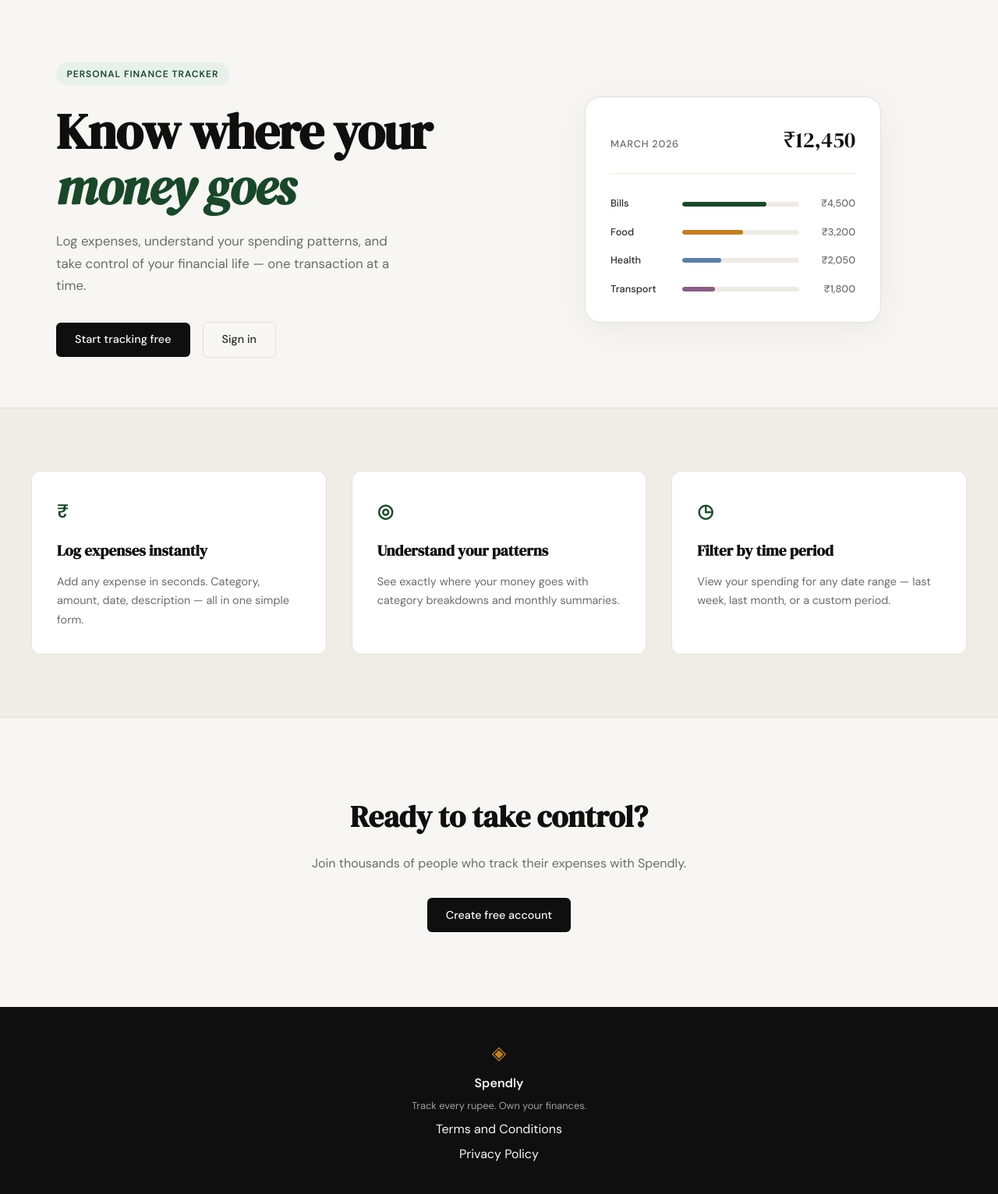
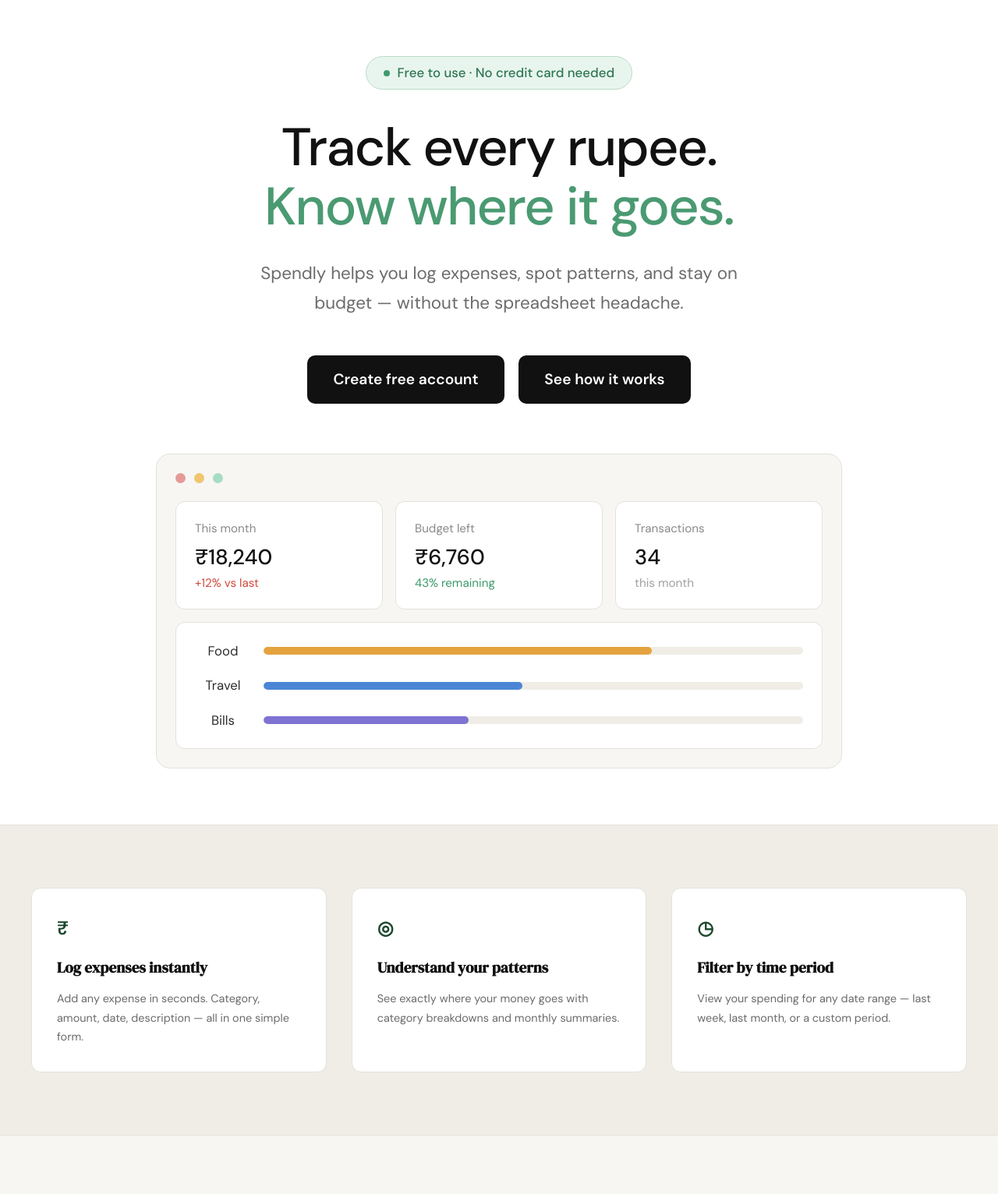
Before and after one commit to PrinceSxR/Rora, a Flask app: page / in a window 1280 px wide. Shown: the part 61-1593 px from the top of the page at 78% size. Run offline with Flask 3, Linux system fonts and the light colour scheme.

Commit message:
landing: redesign hero section to match mockup

```diff
--- /dev/null
+++ b/static/css/landing.css
@@ -0,0 +1,188 @@
+/* ------------------------------------------------------------------ */
+/* Landing page — hero                                                 */
+/* ------------------------------------------------------------------ */
+
+.landing-hero {
+    background: var(--paper-card);
+    padding: 4.5rem 1.5rem 4.5rem;
+}
+
+.landing-hero-inner {
+    max-width: 760px;
+    margin: 0 auto;
+    text-align: center;
+}
+
+.hero-pill {
+    display: inline-flex;
+    align-items: center;
+    gap: 0.6rem;
+    background: #e8f5ee;
+    color: #2e7553;
+    border: 1px solid #b9dcc8;
+    border-radius: 999px;
+    padding: 0.45rem 1.35rem;
+    font-size: 1.05rem;
+    font-weight: 500;
+    margin-bottom: 2.25rem;
+}
+
+.hero-pill-dot {
+    width: 8px;
+    height: 8px;
+    border-radius: 50%;
+    background: #3f9a6c;
+}
+
+.hero-heading {
+    font-family: var(--font-body);
+    font-size: clamp(2.5rem, 7vw, 4.25rem);
+    font-weight: 500;
+    line-height: 1.12;
+    letter-spacing: -0.025em;
+    color: #111111;
+    margin-bottom: 1.75rem;
+}
+
+.hero-heading-accent { color: #4a9a72; }
+
+.hero-lead {
+    font-size: clamp(1.05rem, 2.2vw, 1.4rem);
+    line-height: 1.7;
+    color: var(--ink-muted);
+    max-width: 640px;
+    margin: 0 auto 3rem;
+}
+
+.hero-buttons {
+    display: flex;
+    justify-content: center;
+    flex-wrap: wrap;
+    gap: 1.1rem;
+}
+
+.hero-btn {
+    display: inline-block;
+    background: #111111;
+    color: #ffffff;
+    padding: 1rem 2.1rem;
+    border-radius: 10px;
+    font-size: 1.2rem;
+    font-weight: 600;
+    transition: background 0.2s;
+}
+
+.hero-btn:hover { background: var(--accent); }
+
+/* Dashboard preview -------------------------------------------------- */
+
+.preview-window {
+    max-width: 880px;
+    margin: 4rem auto 0;
+    background: var(--paper);
+    border: 1px solid var(--border);
+    border-radius: 18px;
+    padding: 1.5rem;
+}
+
+.preview-dots {
+    display: flex;
+    gap: 0.7rem;
+    margin-bottom: 1.4rem;
+}
+
+.preview-dot {
+    width: 13px;
+    height: 13px;
+    border-radius: 50%;
+}
+
+.preview-dot-red    { background: #e59a97; }
+.preview-dot-yellow { background: #f2c56f; }
+.preview-dot-green  { background: #a6dcc4; }
+
+.preview-stats {
+    display: grid;
+    grid-template-columns: repeat(3, 1fr);
+    gap: 1rem;
+    margin-bottom: 1rem;
+}
+
+.stat-card {
+    background: var(--paper-card);
+    border: 1px solid var(--border);
+    border-radius: 12px;
+    padding: 1.4rem 1.5rem 1.3rem;
+}
+
+.stat-label {
+    font-size: 0.95rem;
+    color: #8a8a8a;
+    margin-bottom: 0.4rem;
+}
+
+.stat-value {
+    font-size: 1.7rem;
+    font-weight: 500;
+    line-height: 1.3;
+    color: #111111;
+    margin-bottom: 0.25rem;
+}
+
+.stat-meta {
+    font-size: 0.95rem;
+    color: var(--ink-faint);
+}
+
+.stat-meta-up   { color: #d14a3b; }
+.stat-meta-good { color: #3d9a6a; }
+
+.preview-bars {
+    background: var(--paper-card);
+    border: 1px solid var(--border);
+    border-radius: 12px;
+    padding: 1.4rem 1.5rem;
+    display: flex;
+    flex-direction: column;
+    gap: 1.1rem;
+}
+
+.bar-row {
+    display: grid;
+    grid-template-columns: 4.5rem 1fr;
+    align-items: center;
+    gap: 1rem;
+}
+
+.bar-label {
+    font-size: 1.05rem;
+    color: var(--ink-soft);
+    text-align: center;
+}
+
+.bar-track {
+    height: 10px;
+    background: #efede6;
+    border-radius: 999px;
+    overflow: hidden;
+}
+
+.bar-fill {
+    height: 100%;
+    border-radius: 999px;
+}
+
+.bar-fill-food   { background: #e5a33f; }
+.bar-fill-travel { background: #4b86d6; }
+.bar-fill-bills  { background: #7e72d2; }
+
+/* Responsive --------------------------------------------------------- */
+
+@media (max-width: 640px) {
+    .landing-hero { padding: 3rem 1rem; }
+    .hero-pill { font-size: 0.9rem; padding: 0.4rem 1rem; }
+    .hero-btn { font-size: 1rem; padding: 0.85rem 1.6rem; }
+    .preview-window { padding: 1rem; margin-top: 3rem; }
+    .preview-stats { grid-template-columns: 1fr; }
+    .bar-row { grid-template-columns: 3.75rem 1fr; gap: 0.75rem; }
+}
--- a/templates/landing.html
+++ b/templates/landing.html
@@ -2,60 +2,69 @@
 
 {% block title %}Spendly — Track Every Rupee{% endblock %}
 
+{% block head %}
+<link rel="stylesheet" href="{{ url_for('static', filename='css/landing.css') }}">
+{% endblock %}
+
 {% block content %}
 
-<section class="hero">
-    <div class="hero-inner">
-        <div class="hero-badge">Personal Finance Tracker</div>
-        <h1 class="hero-title">
-            Know where your<br>
-            <em>money goes</em>
+<section class="landing-hero">
+    <div class="landing-hero-inner">
+        <div class="hero-pill">
+            <span class="hero-pill-dot"></span>
+            Free to use · No credit card needed
+        </div>
+        <h1 class="hero-heading">
+            Track every rupee.<br>
+            <span class="hero-heading-accent">Know where it goes.</span>
         </h1>
-        <p class="hero-subtitle">
-            Log expenses, understand your spending patterns,
-            and take control of your financial life —
-            one transaction at a time.
+        <p class="hero-lead">
+            Spendly helps you log expenses, spot patterns, and stay
+            on budget — without the spreadsheet headache.
         </p>
-        <div class="hero-actions">
-            <a href="{{ url_for('register') }}" class="btn-primary">Start tracking free</a>
-            <a href="{{ url_for('login') }}" class="btn-ghost">Sign in</a>
+        <div class="hero-buttons">
+            <a href="{{ url_for('register') }}" class="hero-btn">Create free account</a>
+            <a href="#" class="hero-btn">See how it works</a>
         </div>
     </div>
-    <div class="hero-visual">
-        <div class="mock-card">
-            <div class="mock-card-header">
-                <span class="mock-label">March 2026</span>
-                <span class="mock-total">₹12,450</span>
+
+    <div class="preview-window" aria-hidden="true">
+        <div class="preview-dots">
+            <span class="preview-dot preview-dot-red"></span>
+            <span class="preview-dot preview-dot-yellow"></span>
+            <span class="preview-dot preview-dot-green"></span>
         </div>
-            <div class="mock-bars">
-                <div class="mock-bar-row">
-                    <span class="mock-cat">Bills</span>
-                    <div class="mock-bar-track">
-                        <div class="mock-bar" style="width: 72%"></div>
+
+        <div class="preview-stats">
+            <div class="stat-card">
+                <p class="stat-label">This month</p>
+                <p class="stat-value">₹18,240</p>
+                <p class="stat-meta stat-meta-up">+12% vs last</p>
             </div>
-                    <span class="mock-amt">₹4,500</span>
+            <div class="stat-card">
+                <p class="stat-label">Budget left</p>
+                <p class="stat-value">₹6,760</p>
+                <p class="stat-meta stat-meta-good">43% remaining</p>
             </div>
-                <div class="mock-bar-row">
-                    <span class="mock-cat">Food</span>
-                    <div class="mock-bar-track">
-                        <div class="mock-bar mock-bar-2" style="width: 52%"></div>
+            <div class="stat-card">
+                <p class="stat-label">Transactions</p>
+                <p class="stat-value">34</p>
+                <p class="stat-meta">this month</p>
             </div>
-                    <span class="mock-amt">₹3,200</span>
         </div>
-                <div class="mock-bar-row">
-                    <span class="mock-cat">Health</span>
-                    <div class="mock-bar-track">
-                        <div class="mock-bar mock-bar-3" style="width: 33%"></div>
+
+        <div class="preview-bars">
+            <div class="bar-row">
+                <span class="bar-label">Food</span>
+                <div class="bar-track"><div class="bar-fill bar-fill-food" style="width: 72%"></div></div>
             </div>
-                    <span class="mock-amt">₹2,050</span>
+            <div class="bar-row">
+                <span class="bar-label">Travel</span>
+                <div class="bar-track"><div class="bar-fill bar-fill-travel" style="width: 48%"></div></div>
             </div>
-                <div class="mock-bar-row">
-                    <span class="mock-cat">Transport</span>
-                    <div class="mock-bar-track">
-                        <div class="mock-bar mock-bar-4" style="width: 28%"></div>
-                    </div>
-                    <span class="mock-amt">₹1,800</span>
-                </div>
+            <div class="bar-row">
+                <span class="bar-label">Bills</span>
+                <div class="bar-track"><div class="bar-fill bar-fill-bills" style="width: 38%"></div></div>
             </div>
         </div>
     </div>
```
Lines whose indentation alone changed are shown as unchanged.
